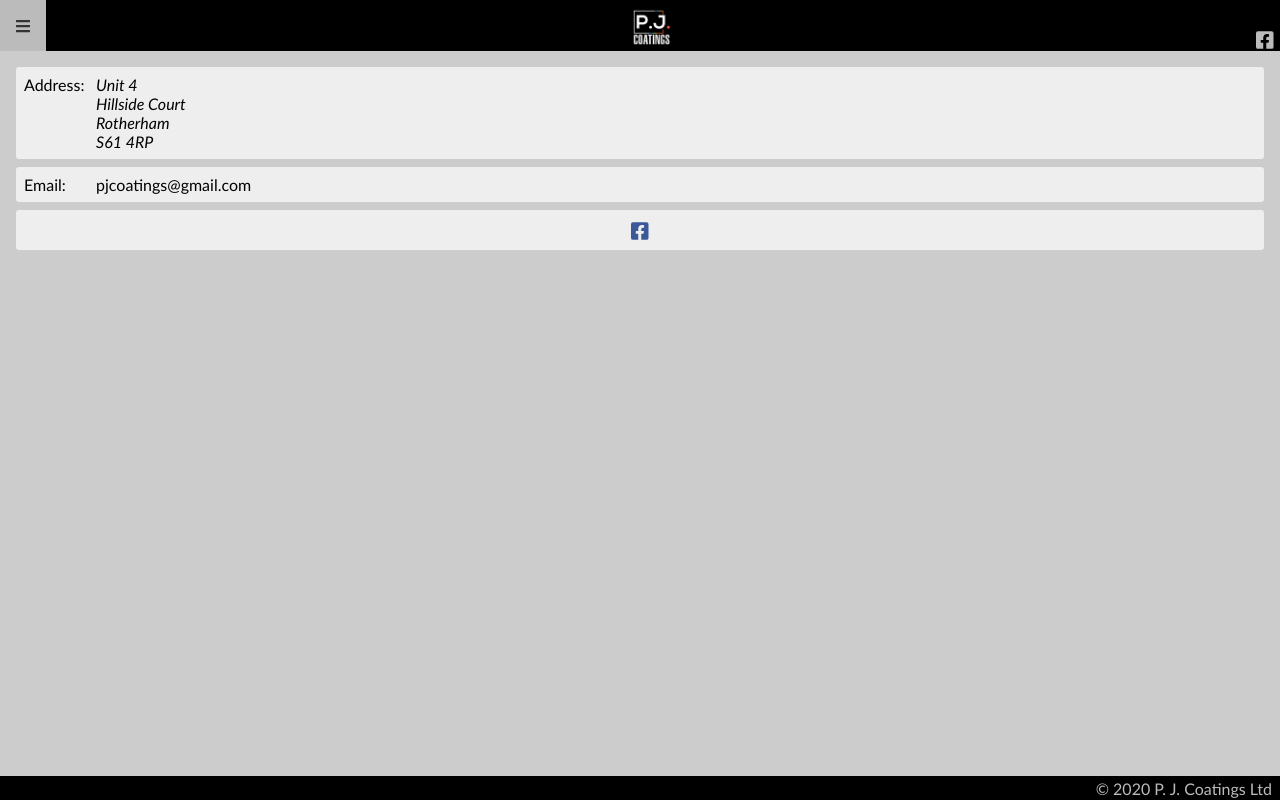
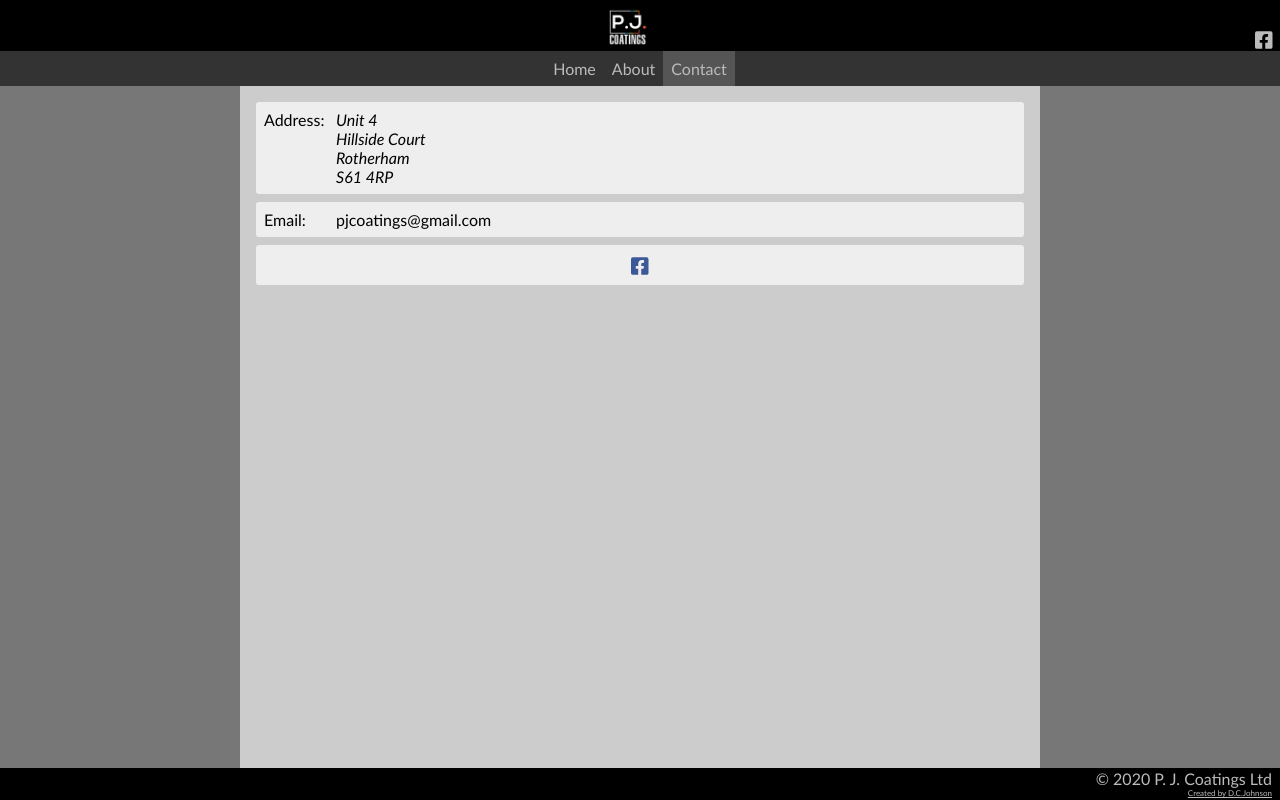
Before and after one commit to DavidChristopherJohnson/PJCoatings, an Angular app: page /contact in a window 1280 px wide. Built offline with nearby package versions, Linux system fonts and the light colour scheme.

Commit message:
Added footer link to DCJohnson.co.uk

```diff
--- a/src/app/app.component.less
+++ b/src/app/app.component.less
@@ -25,6 +25,24 @@
 .footer-component {
   display: flex;
   flex-direction: row-reverse;
-  min-height: 1.5rem;
+  min-height: 2rem;
   background-color: black;
 }
+
+
+@media only screen and (min-width: 600px){
+  .app {
+    display: flex;
+    flex-direction: column;
+    min-height: 100vh;
+    background-color: #777;
+  }
+
+  .content{
+    width: 100%;
+    max-width: 50rem;
+    align-self: center;
+  }
+
+
+}
--- a/src/app/contact/contact.component.less
+++ b/src/app/contact/contact.component.less
@@ -2,6 +2,7 @@
   display: flex;
   flex-direction: column;
   flex-grow: 1;
+  min-width: 100%;
 
   .contact-type {
     display: flex;
--- a/src/app/footer/footer.component.html
+++ b/src/app/footer/footer.component.html
@@ -1,3 +1,6 @@
 <div class="container">
-  <span>{{ copyText() }}</span>
+  <span>
+    <a href="https://www.dcjohnson.co.uk" target="_blank">Created by D.C.Johnson</a>
+    <span>{{ copyText() }}</span>
+  </span>
 </div>
--- a/src/app/footer/footer.component.less
+++ b/src/app/footer/footer.component.less
@@ -1,8 +1,21 @@
-span {
-  display: flex;
-  flex-direction: column-reverse;
-  height: 100%;
-  justify-content: center;
-  color: #bbb;
+
+.container{
+  padding-bottom: 0.1rem;
   padding-right: 0.5rem;
+
+  span {
+    display: flex;
+    flex-direction: column-reverse;
+    height: 100%;
+    align-content: right;
+    color: #bbb;
+
+    a:any-link{
+      color: #bbb;
+      text-decoration: underline;
+      text-align: right;
+      font-size: 0.5rem;
+      cursor: pointer;
+    }
+  }
 }
--- a/src/app/header/header.component.html
+++ b/src/app/header/header.component.html
@@ -4,7 +4,7 @@
       <fa-icon [icon]="faBars"></fa-icon>
     </div>
     <div class="title">
-      <img class="logo" src="../assets/images/Logo.jpg" />
+      <img class="logo" src="../assets/images/Logo.jpg" [routerLink]="['']"/>
     </div>
     <social-media-bar></social-media-bar>
   </div>
--- a/src/app/header/header.component.less
+++ b/src/app/header/header.component.less
@@ -1,5 +1,5 @@
 .mainHeader {
-  width: 100vw;
+  //width: 100vw;
   display: flex;
   flex-direction: row;
   background-color: #000;
@@ -15,6 +15,7 @@
     padding: 1rem;
     background-color: #bbb;
     color: #333;
+    cursor: pointer;
   }
 
   .title {
@@ -29,6 +30,16 @@
       max-height: 3rem;
       padding: 0;
       margin: 0;
+      cursor: pointer;
     }
   }
 }
+
+@media only screen and (min-width: 600px)
+{
+
+  .navToggleMob {
+    display: none !important;
+  }
+
+}
--- a/src/app/home/home.component.less
+++ b/src/app/home/home.component.less
@@ -44,5 +44,7 @@
     background-color: #eee;
     padding: 0.25rem;
     border-radius: 1rem;
+    font-weight: bold;
+    cursor: pointer;
   }
 }
--- a/src/app/menu/menu.component.less
+++ b/src/app/menu/menu.component.less
@@ -15,6 +15,7 @@
   div {
     padding-left: 1rem;
     padding: 0.5rem;
+    padding-right: 0;
   }
 
   .menu-link {
@@ -28,3 +29,20 @@
 [hidden] {
   display: none;
 }
+
+@media only screen and (min-width: 600px)
+{
+  .menu{
+    display: flex !important;
+    flex-direction: row;
+    justify-content: center;
+
+    hr {
+      display: none !important;
+    }
+
+    .menu-link{
+      padding-right: 0.5rem
+    }
+  }
+}
--- a/src/app/social-media-bar/social-media-bar.component.less
+++ b/src/app/social-media-bar/social-media-bar.component.less
@@ -6,4 +6,13 @@
   border-color: #bbb;
   background-color: transparent;
   height: 100%;
+  cursor: pointer;
 }
+
+
+@media only screen and (min-width: 600px)
+{
+  .socialMediaButtons{
+    padding-right: 0.5rem;
+  }
+}
```
Also changed, not shown: 1 other file (tests, documents, lock files or other folders).
